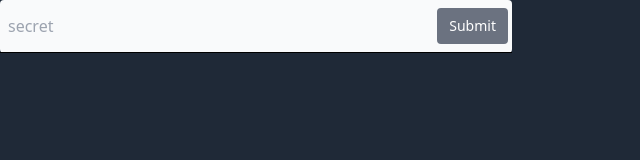
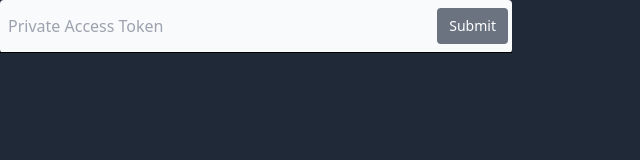
Before and after one commit to isso0424/compact_github, a React (Create React App) app: page /test in a window 1280 px wide. Shown: the top 160 px of the page, without its empty margins (0-640 px from the left). Built offline with nearby package versions, Linux system fonts and the light colour scheme.

Commit message:
feat: testing token form

```diff
--- a/src/pages/Test.tsx
+++ b/src/pages/Test.tsx
@@ -1,5 +1,5 @@
 import React, { ChangeEvent, FC, FormEvent, useState } from "react";
-import { SecretForm } from "../components/form/secret";
+import { TokenForm } from "../components/form/token";
 import { RepoComponent } from "../components/repo/Repository";
 import { MockRepositoryAPI } from "../mock/api/repo";
 import { MockUserAPI } from "../mock/api/user";
@@ -28,12 +28,10 @@ export const TestPage: FC = () => {
 
   return (
     <div>
-      <SecretForm
+      <TokenForm
         onChange={changeHandler}
         onSubmit={submitHandler}
         value={token}
-        placeholder="secret"
-        submitText="Submit"
       />
       {userRepo.map((repo, index) => {
         return <RepoComponent key={index} repository={repo} />;
```
